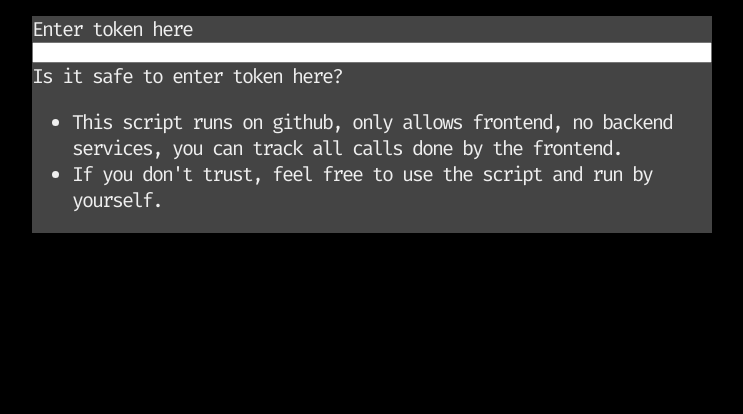
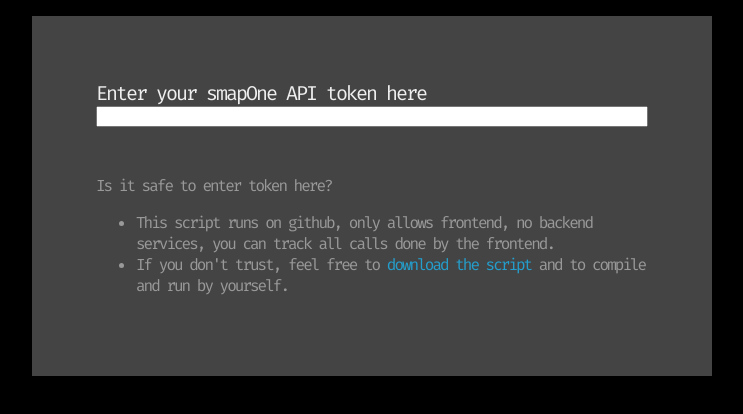
Before and after one commit to smapone-ag/webhooks, a Vue app: page / in a window 1280 px wide. Shown: the top 414 px of the page, without its empty margins (268-1011 px from the left). Built offline with nearby package versions, Linux system fonts and the light colour scheme.

Commit message:
Improve/fix token input form

```diff
--- a/src/App.vue
+++ b/src/App.vue
@@ -1,15 +1,15 @@
 <template>
     <div class="container">
         <div class="box token-input" :class="{'token-entered': token}">
-            Enter token here<br>
-            <input v-model="token">
+            Enter your smapOne API token here<br>
+            <input type="text" v-model="token">
 
-            <div v-if="token === null">
+            <div v-if="token === null" class="token-info">
                 Is it safe to enter token here?
 
                 <ul>
                     <li>This script runs on github, only allows frontend, no backend services, you can track all calls done by the frontend.</li>
-                    <li>If you don't trust, feel free to use the script and run by yourself.</li>
+                    <li>If you don't trust, feel free to <a href="https://github.com/moritzhesse/webhooks">download the script</a> and to compile and run by yourself.</li>
                 </ul>
             </div>
         </div>
@@ -105,6 +105,7 @@ a:hover {
 
 .box.token-input {
     place-content: center;
+    padding: 4rem;
 }
 
 .box.token-entered {
@@ -112,6 +113,12 @@ a:hover {
     font-size: 1rem;
     padding-top: 1rem;
     padding-bottom: 1rem;
+}
+
+.token-info {
+    color: #999;
+    font-size: 1rem;
+    margin-top: 3rem;
 }
 
 /* Responsiveness */
```
